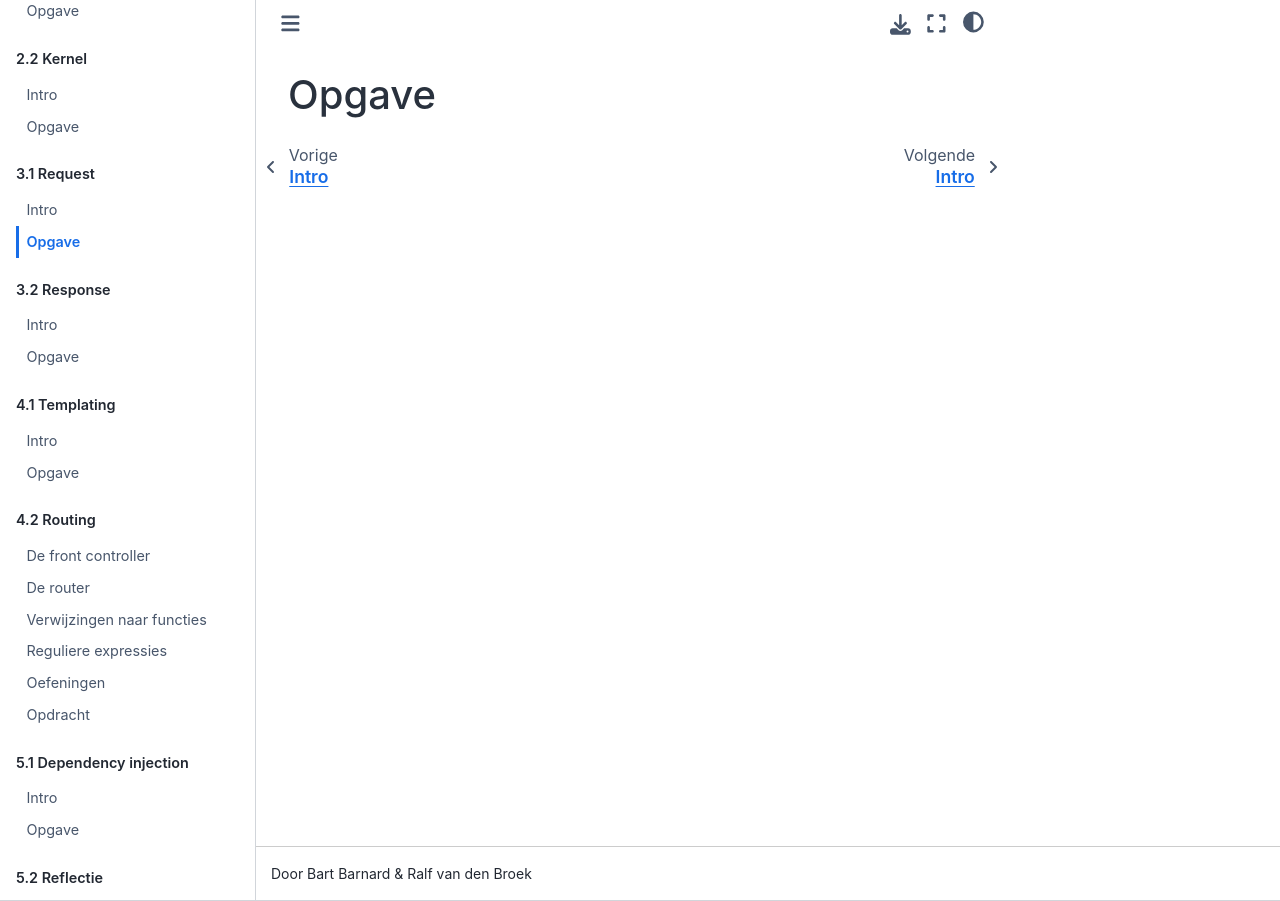
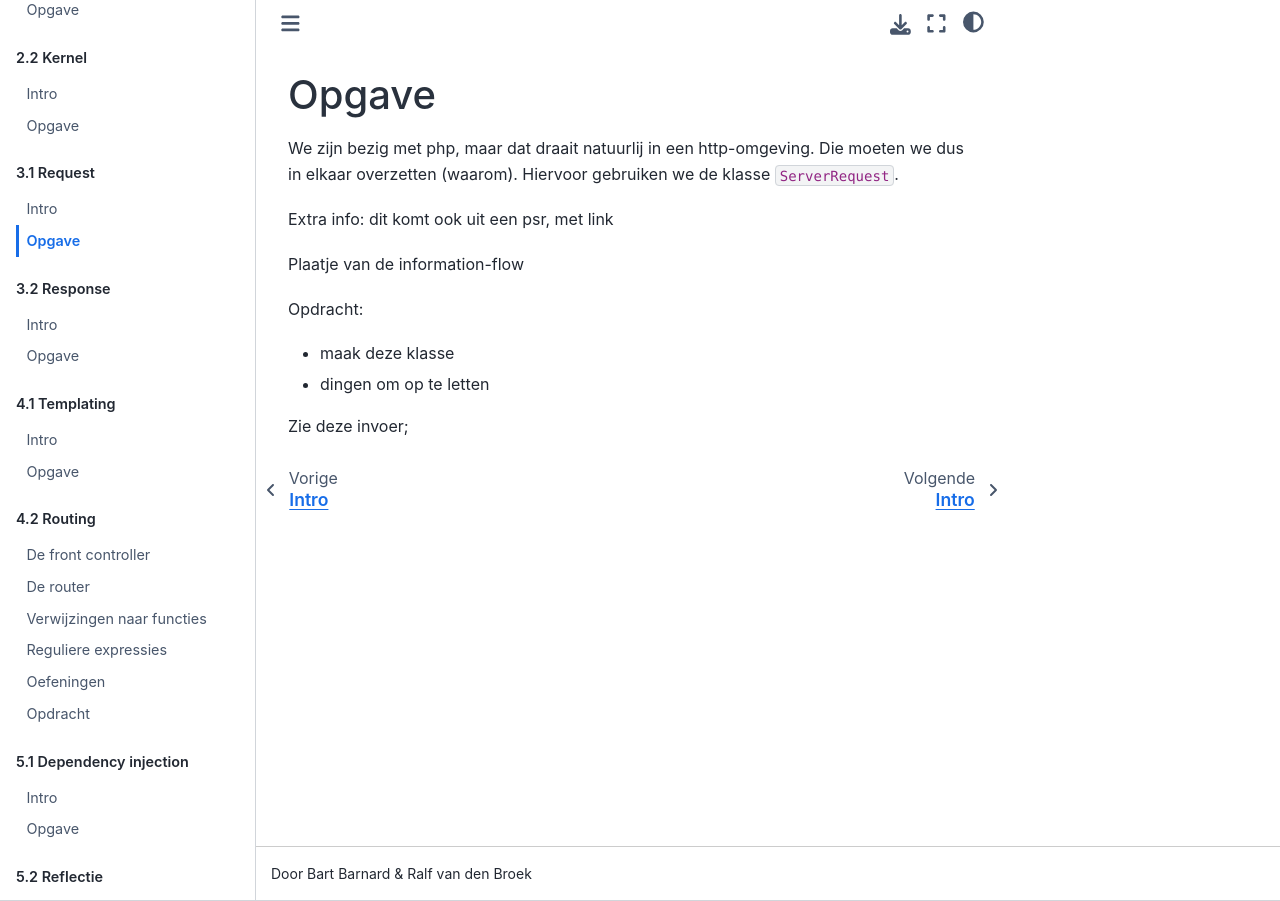
Before and after one commit to hanze-hbo-ict/web2, a Jupyter Book: the page built from 3.1-request/opgave.md, in a window 1280 px wide. Built offline with Jupyter Book 1.0.4 settings and Sphinx 7.4.7 and the Sphinx Book theme 1.1.4, drawn with Linux system fonts in a browser that asks for light colours.

Commit message:
Paar kleine algemene aanpassingen ☕️

```diff
--- a/3.1-request/opgave.md
+++ b/3.1-request/opgave.md
@@ -1 +1,13 @@
 # Opgave
+
+We zijn bezig met php, maar dat draait natuurlij in een http-omgeving. Die moeten we dus in elkaar overzetten (waarom). Hiervoor gebruiken we de klasse `ServerRequest`.
+
+Extra info: dit komt ook uit een psr, met link
+
+Plaatje van de information-flow
+
+Opdracht:
+- maak deze klasse
+- dingen om op te letten
+
+Zie deze invoer;
```
Also changed, not shown: 2.1-html/intro.md (+5 -1 lines), README.md (+20 -2 lines), about/syllabus.md (+3 -3 lines), images/logo-hanze.png, 1 other file.
